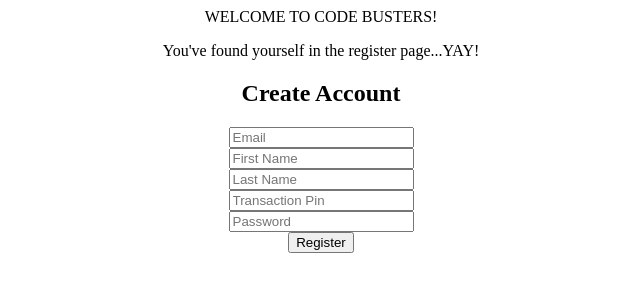
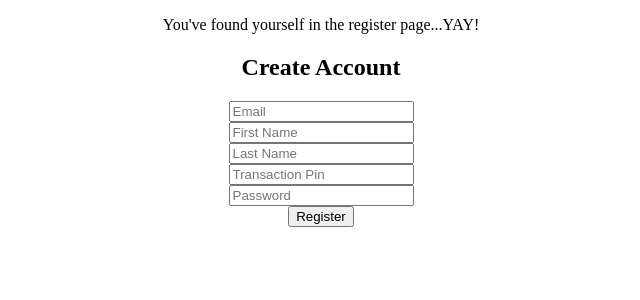
Before and after one commit to codetobank-team/ether-react-client, a React (Create React App) app in the folder codetobank/: page / in a window 1280 px wide. Shown: the top 300 px of the page, without its empty margins (319-959 px from the left). Built offline with nearby package versions, Linux system fonts and the light colour scheme.

Commit message:
deleted unused code

```diff
--- a/codetobank/src/App.js
+++ b/codetobank/src/App.js
@@ -12,7 +12,7 @@ import Login from './Components/Login';
 function App() {
   return (
     <div className="App">
-       WELCOME TO CODE BUSTERS!
+
       <Route exact path='/' component={Register} />
       <Route exact path='/login' component={Login} />
       <Route exact path='/dashboard' render={props => authCheck(Dashboard, props)} />
```
